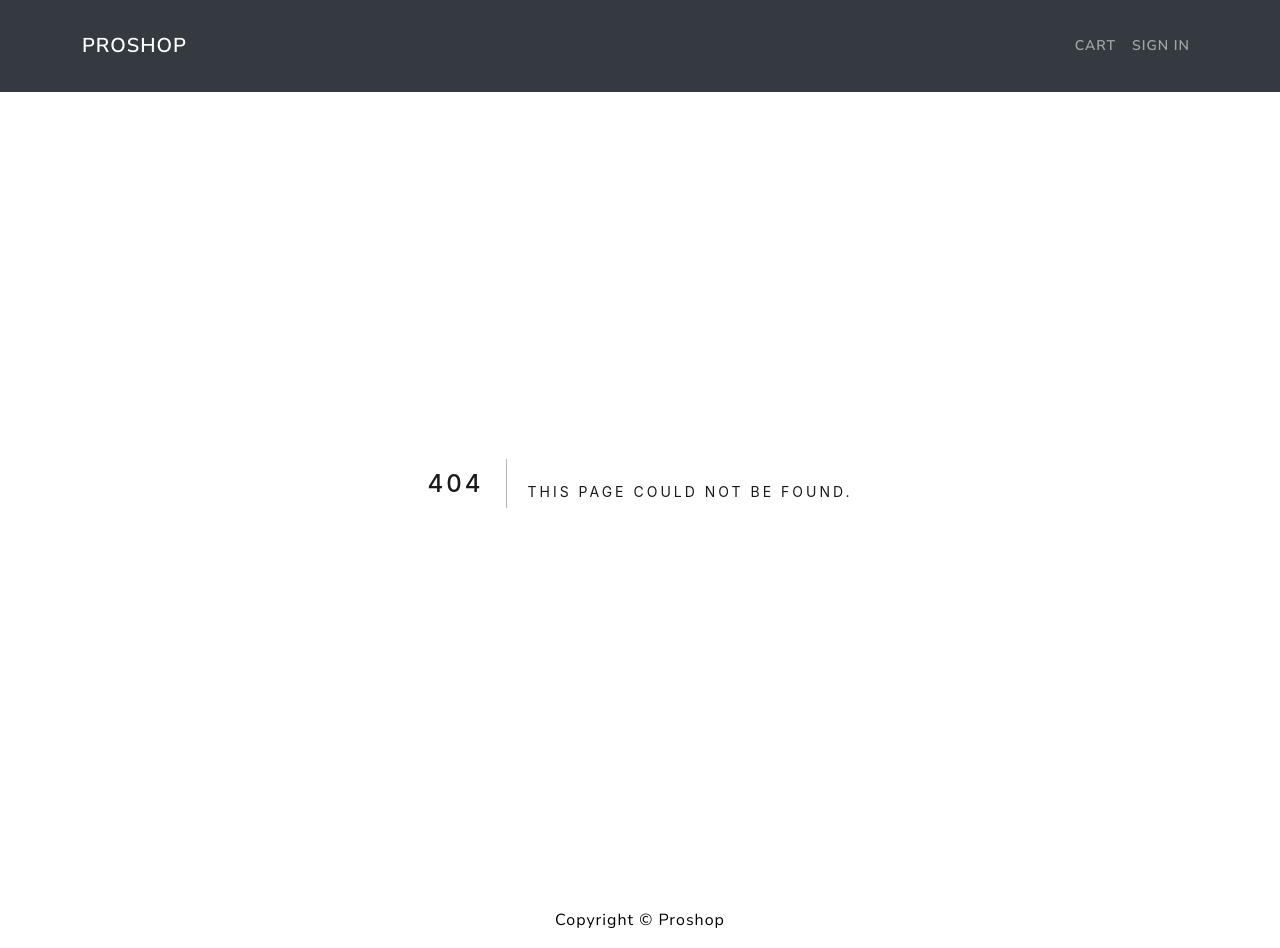
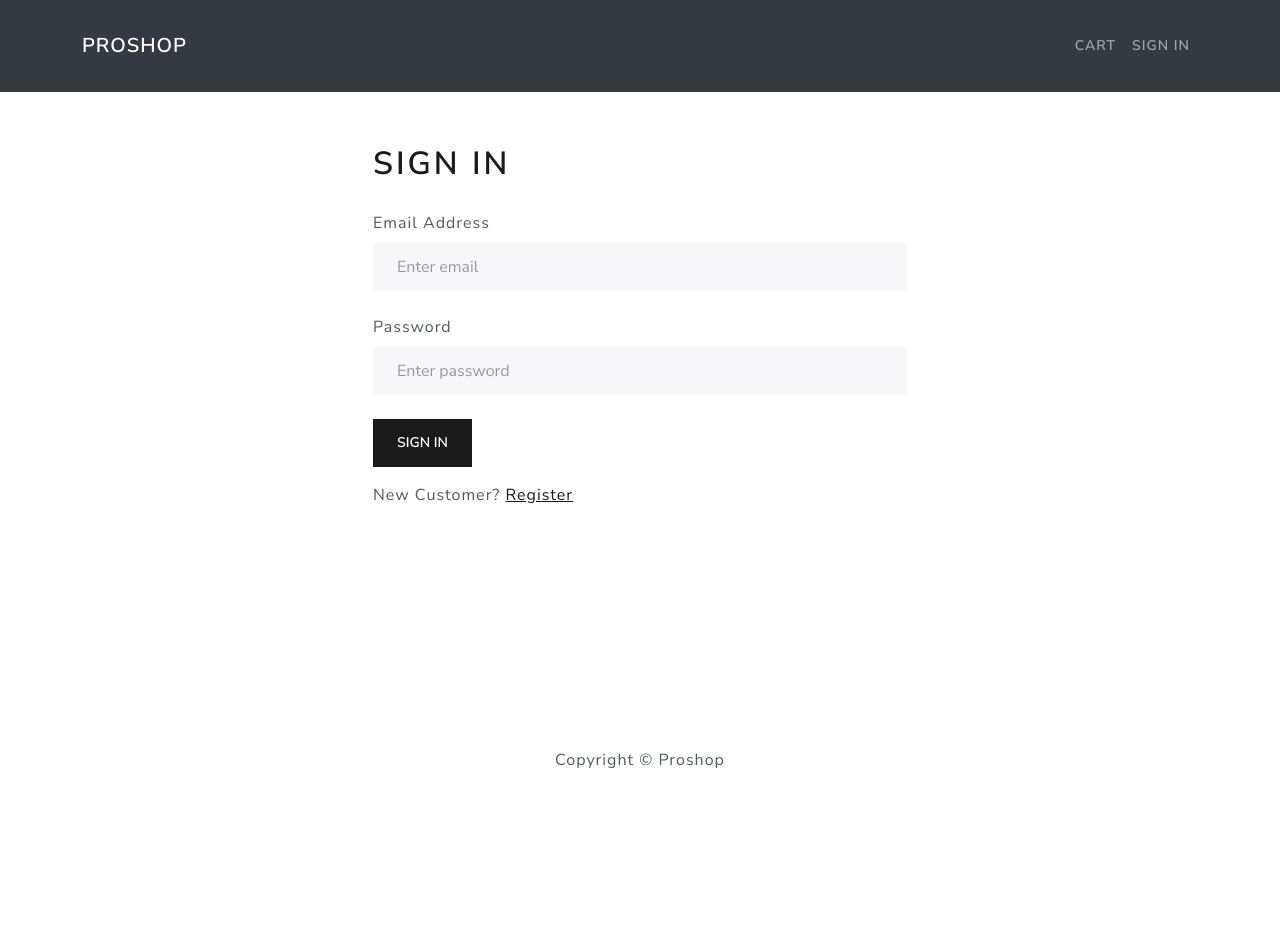
Before and after one commit to MJM27/Modern-Ecommerce, a Next.js app in the folder client/: page /login in a window 1280 px wide. Before the commit this address had no page. After the commit the page ends 800 px from the top, so only its background shows below. Built offline with nearby package versions, Linux system fonts and the light colour scheme.

Commit message:
adding login page and sign in component

```diff
--- /dev/null
+++ b/client/components/FormContainer/index.tsx
@@ -0,0 +1,15 @@
+import { Col, Container, Row } from 'react-bootstrap';
+
+const FormContainer: React.FC = ({ children }) => {
+  return (
+    <Container>
+      <Row className="justify-content-md-center">
+        <Col xs={12} md={6}>
+          {children}
+        </Col>
+      </Row>
+    </Container>
+  );
+};
+
+export default FormContainer;
--- /dev/null
+++ b/client/components/Login/index.tsx
@@ -0,0 +1,61 @@
+import Link from 'next/link';
+import { FormEvent, useState } from 'react';
+import { Button, Col, Form, Row } from 'react-bootstrap';
+import { useTypedSelector } from '../../hooks';
+import FormContainer from '../FormContainer';
+import Loader from '../Loader';
+import Message from '../Message';
+
+const Login = () => {
+  const [email, setEmail] = useState('');
+  const [password, setPassword] = useState('');
+
+  const { loading, error, data } = useTypedSelector(state => state.userLogin);
+
+  const onSubmitHandler = (e: FormEvent<HTMLFormElement>) => {
+    e.preventDefault();
+  };
+
+  return (
+    <FormContainer>
+      <h1>Sign In</h1>
+
+      {error && <Message variant="danger">{error}</Message>}
+      {loading && <Loader />}
+
+      <Form onSubmit={onSubmitHandler}>
+        <Form.Group controlId="email">
+          <Form.Label>Email Address</Form.Label>
+          <Form.Control
+            type="email"
+            placeholder="Enter email"
+            value={email}
+            onChange={e => setEmail(e.target.value)}
+          ></Form.Control>
+        </Form.Group>
+
+        <Form.Group controlId="password" className="py-4">
+          <Form.Label>Password</Form.Label>
+          <Form.Control
+            type="password"
+            placeholder="Enter password"
+            value={password}
+            onChange={e => setPassword(e.target.value)}
+          ></Form.Control>
+        </Form.Group>
+
+        <Button type="submit" variant="primary">
+          Sign In
+        </Button>
+      </Form>
+
+      <Row className="py-3">
+        <Col>
+          New Customer? <Link href="/register">Register</Link>
+        </Col>
+      </Row>
+    </FormContainer>
+  );
+};
+
+export default Login;
--- /dev/null
+++ b/client/pages/login/index.tsx
@@ -0,0 +1,16 @@
+import { NextPage } from 'next';
+import Login from '../../components/Login';
+import SEO from '../../components/SEO';
+import { seoConfig } from '../../utils';
+
+const LoginPage: NextPage = () => {
+  return (
+    <>
+      <SEO {...seoConfig} />
+      <main className="wrapper py-5">
+        <Login />
+      </main>
+    </>
+  );
+};
+export default LoginPage;
```
